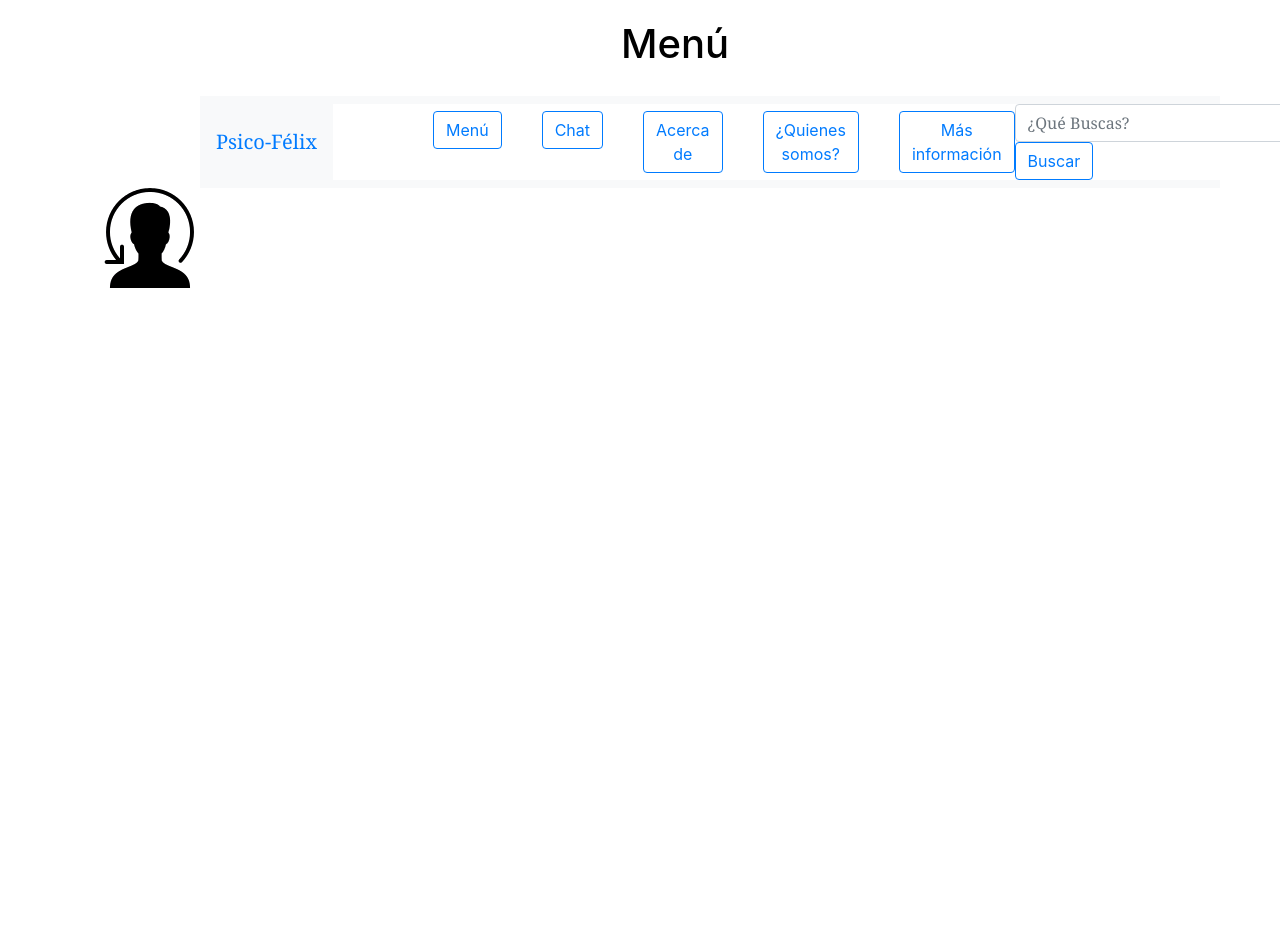
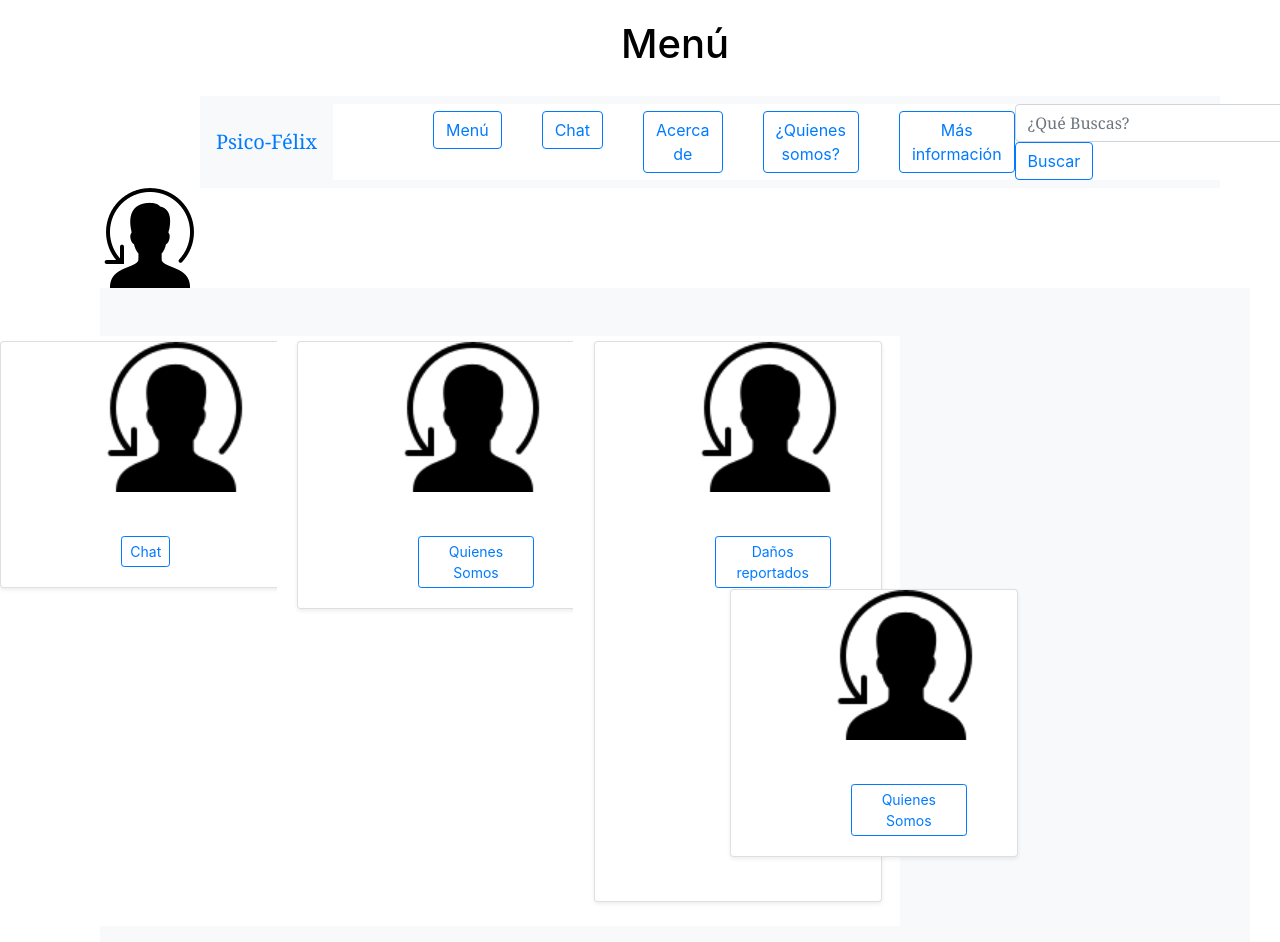
Before and after one commit to Natacha17/Equipo1_fbm_ppi2020, a React (Create React App) app in the folder frontend/: page /menu in a window 1280 px wide. Shown: the top 942 px of the page. Before the commit the page ends 800 px from the top, so only its background shows below. Built offline with nearby package versions, Linux system fonts and the light colour scheme.

Commit message:
subí cambios y dejé la funcionalidad del boton del perfil

```diff
--- a/frontend/public/index.html
+++ b/frontend/public/index.html
@@ -13,6 +13,8 @@
 
     <link rel="manifest" href="%PUBLIC_URL%/manifest.json" />
 
+    <link rel="stylesheet" href="https://stackpath.bootstrapcdn.com/bootstrap/4.5.2/css/bootstrap.min.css" integrity="sha384-JcKb8q3iqJ61gNV9KGb8thSsNjpSL0n8PARn9HuZOnIxN0hoP+VmmDGMN5t9UJ0Z" crossorigin="anonymous">
+
     <title>Psico félix</title>
   </head>
   <body>
--- a/frontend/src/Estilos/Bienvenida.css
+++ b/frontend/src/Estilos/Bienvenida.css
@@ -1,6 +1,6 @@
 h1{
 
-   color:white;
+   color:black;
 text-align: center;
   padding: 20px;
 }
@@ -26,3 +26,16 @@ ol{
     justify-items: right;
 
    }
+
+/*.siguiente{
+    right:5000px ;
+    justify-items: center;
+background-color: yellow;
+padding: 20px;
+border-radius: black;
+border:black;
+}*/
+.btn{
+    justify-items: center;
+    justify-content: center;
+}
--- a/frontend/src/Estilos/Menu.css
+++ b/frontend/src/Estilos/Menu.css
@@ -0,0 +1,3 @@
+.miboton{
+    padding: 500px;
+}
--- a/frontend/src/Estilos/Salir.css
+++ b/frontend/src/Estilos/Salir.css
@@ -4,7 +4,12 @@ button{
 }
 .btn{
     justify-content: right;
-}Link{
+}
+Link{
     justify-content: right;
 
 }
+.regresar{
+   padding:500px ;
+   margin: auto;
+}
--- a/frontend/src/Rutas/App.js
+++ b/frontend/src/Rutas/App.js
@@ -13,6 +13,7 @@ import Tiposdeconflicto from '../pages/Tiposdeconflicto';
 import Clasificacion from '../pages/Clasificacion';
 import QuienesSomos from '../pages/QuienesSomos';
 import Acercade from '../pages/Acercade';
+import SalirdelaApp from '../pages/SalirdelaApp';
 
 const App = () => {
     return (
@@ -35,6 +36,7 @@ const App = () => {
                 <Route path="/clasifica" component={Clasificacion} />
                 <Route path="/quienes" component={QuienesSomos} />
                 <Route path="/acercad" component={Acercade} />
+                <Route path="/salirapp" component={SalirdelaApp} />
             </Switch>
              </BrowserRouter>
 
--- a/frontend/src/components/Menu.jsx
+++ b/frontend/src/components/Menu.jsx
@@ -7,7 +7,71 @@ const Menu = (props) => {
 
         return (
     <>
- <img src={usuario}/>
+ <div className="album py-5 bg-light">
+    <div className="container">
+      <div className="row">
+        <div className="col-md-4">
+          <div className="card mb-4 shadow-sm">
+          <img className="mb-4" src={usuario} alt="" width="150" height="150"/>
+            <div className="card-body">
+            <Link to='/Bloquear'> <button  type="button" className="btn btn-sm btn-outline-primary">Chat</button></Link>
+              <div className="d-flex justify-content-between align-items-center ">
+                <div className="btn-group">
+
+
+                </div>
+
+              </div>
+            </div>
+          </div>
+        </div>
+        <div className="col-md-4">
+          <div className="card mb-4 shadow-sm">
+          <img className="mb-4" src={usuario} alt="" width="150" height="150"/>
+            <div className="card-body">
+            <Link to='/e'><button type="button" className="btn btn-sm btn-outline-primary">Quienes Somos</button></Link>
+              <div className="d-flex justify-content-between align-items-center">
+                <div className="btn-group">
+
+
+                </div>
+              </div>
+            </div>
+          </div>
+        </div>
+        <div className="col-md-4">
+          <div className="card mb-4 shadow-sm">
+          <img className="mb-4" src={usuario} alt="" width="150" height="150"/>
+            <div className="card-body">
+            <Link to='/Daños'><button type="button" className="btn btn-sm btn-outline-primary">Daños reportados</button></Link>
+              <div className="d-flex justify-content-between align-items-center">
+                <div className="btn-group">
+                </div>
+              </div>
+
+            <section ><div className="col-md-4">
+          <div className="card mb-4 shadow-sm">
+          <img className="mb-4" src={usuario} alt="" width="150" height="150"/>
+            <div className="card-body">
+            <Link to='/e'><button type="button" className="btn btn-sm btn-outline-primary">Quienes Somos</button></Link>
+              <div className="d-flex justify-content-between align-items-center">
+                <div className="btn-group">
+
+
+                </div>
+              </div>
+            </div>
+          </div>
+        </div></section>
+            </div>
+          </div>
+        </div>
+      </div>
+    </div>
+
+
+
+  </div>
 
 </>
       );
--- a/frontend/src/components/Salir.jsx
+++ b/frontend/src/components/Salir.jsx
@@ -1,13 +1,15 @@
 import React from 'react';
 import { Link }  from 'react-router-dom';
-
+import '../Estilos/Salir.css';
+import '../Estilos/Universal.css';
 
 const Salir = (props) => {
 
         return (
     <>
     <h1>Psico-Félix</h1>
-  <Link to="/regresar" href="#" class="btn btn-primary btn-lg active" role="button" aria-pressed="true">Regresar al menú</Link>
+  <Link to="/regresar" href="#" class="regresar btn-primary btn-lg active" role="button" aria-pressed="true">Regresar al menú</Link>
+
   <Link to="/abandono" href="#" class="btn btn-primary btn-lg active" role="button" aria-pressed="true">Abandonar</Link>
 
 </>
--- a/frontend/src/pages/Bienvenida.js
+++ b/frontend/src/pages/Bienvenida.js
@@ -1,7 +1,7 @@
 import React, { Component } from 'react';
-import '../Estilos/Bienvenida.css';
 import { Link }  from 'react-router-dom';
 import '../Estilos/Universal.css';
+import '../Estilos/Bienvenida.css';
 
 class Bienvenida extends Component {
 
--- a/frontend/src/pages/Home.js
+++ b/frontend/src/pages/Home.js
@@ -1,7 +1,7 @@
 import React from 'react';
 import Bienvenida from './Bienvenida';
-import SalirdelaApp from './SalirdelaApp';
 import Masinformacionpsicologo from './Masinformacionpsicologo';
+import '../Estilos/Universal.css';
 
 
 
@@ -9,13 +9,10 @@ function Home () {
   return (
     <>
 
-    <p>Esta es mi página de home </p>
-    <p>Bienvenido a psico-félix </p>
-
 
     <Bienvenida/>
 
-  <SalirdelaApp/>
+
   <Masinformacionpsicologo/>
 
     </>
--- a/frontend/src/pages/Menú.js
+++ b/frontend/src/pages/Menú.js
@@ -3,6 +3,8 @@ import '../Estilos/Universal.css';
 import '../Estilos/Menu.css';
 import  Menuenbarra from '../components/Menuenbarra';
 import  Menu from '../components/Menu';
+import { Link }  from 'react-router-dom';
+import usuario  from '../imagenes/usuario.png';
 
 class Menú extends Component {
 
@@ -12,7 +14,7 @@ class Menú extends Component {
           <h1>Menú</h1>
 
 <Menuenbarra/>
-
+<Link to='/salirapp' id="miboton" href="#"><img alt="Boton"  src={usuario}/></Link>
 <Menu/>
   </>
          );
--- a/frontend/src/pages/SalirdelaApp.js
+++ b/frontend/src/pages/SalirdelaApp.js
@@ -1,6 +1,8 @@
 import React, { Component } from 'react';
 import Salir from '../components/Salir';
 import '../Estilos/Salir.css';
+import '../Estilos/Universal.css';
+
 class SalirdelaApp extends Component {
 
     render() {
```
